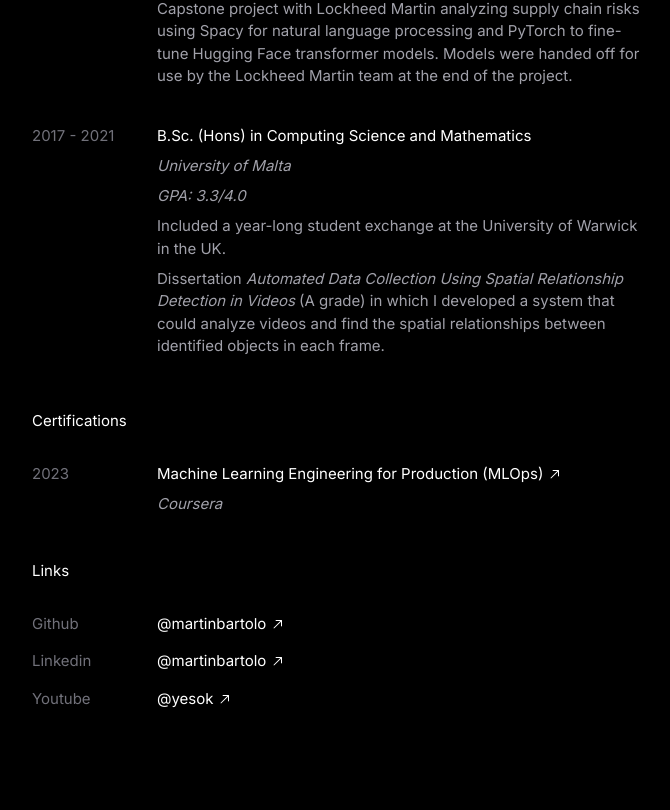
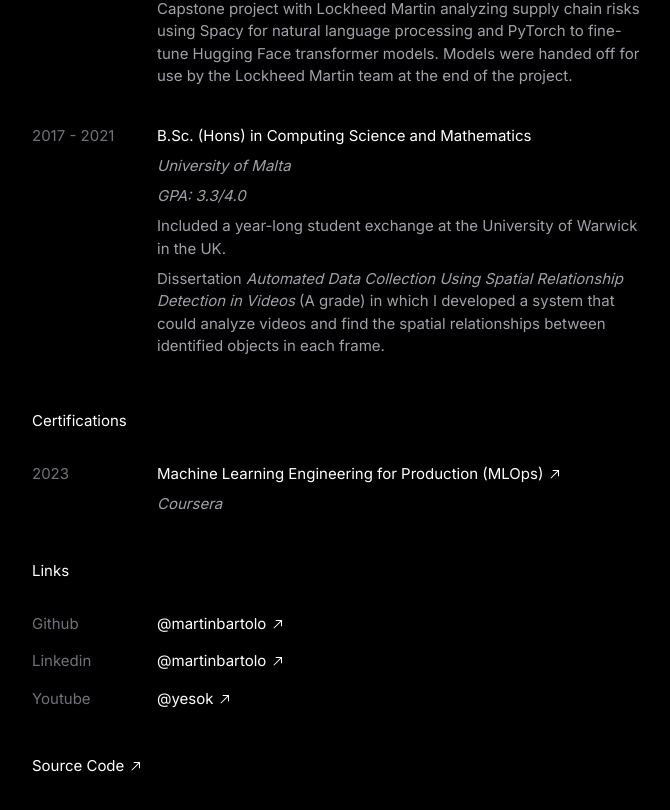
Before and after one commit to martinbartolo/resume-website, a Next.js app: page / in a window 1280 px wide. Shown: the part 1505-2315 px from the top of the page, without its empty margins (303-973 px from the left). Built offline with nearby package versions, Linux system fonts and the light colour scheme.

Commit message:
Add link to source code

```diff
--- a/app/page.tsx
+++ b/app/page.tsx
@@ -18,7 +18,7 @@
   const [isModalOpen, setIsModalOpen] = useState(false);
 
   return (
-    <main className="flex max-w-screen-sm flex-col items-start justify-start px-4 py-28">
+    <main className="flex max-w-screen-sm flex-col items-start justify-start px-4 pt-28">
       <section className="flex items-center gap-6">
         <Image
           priority
@@ -147,6 +147,12 @@
           ))}
         </div>
       </section>
+
+      <section>
+        <Title link="https://github.com/martinbartolo/resume-website">
+          Source Code
+        </Title>
+      </section>
     </main>
   );
 }
```
